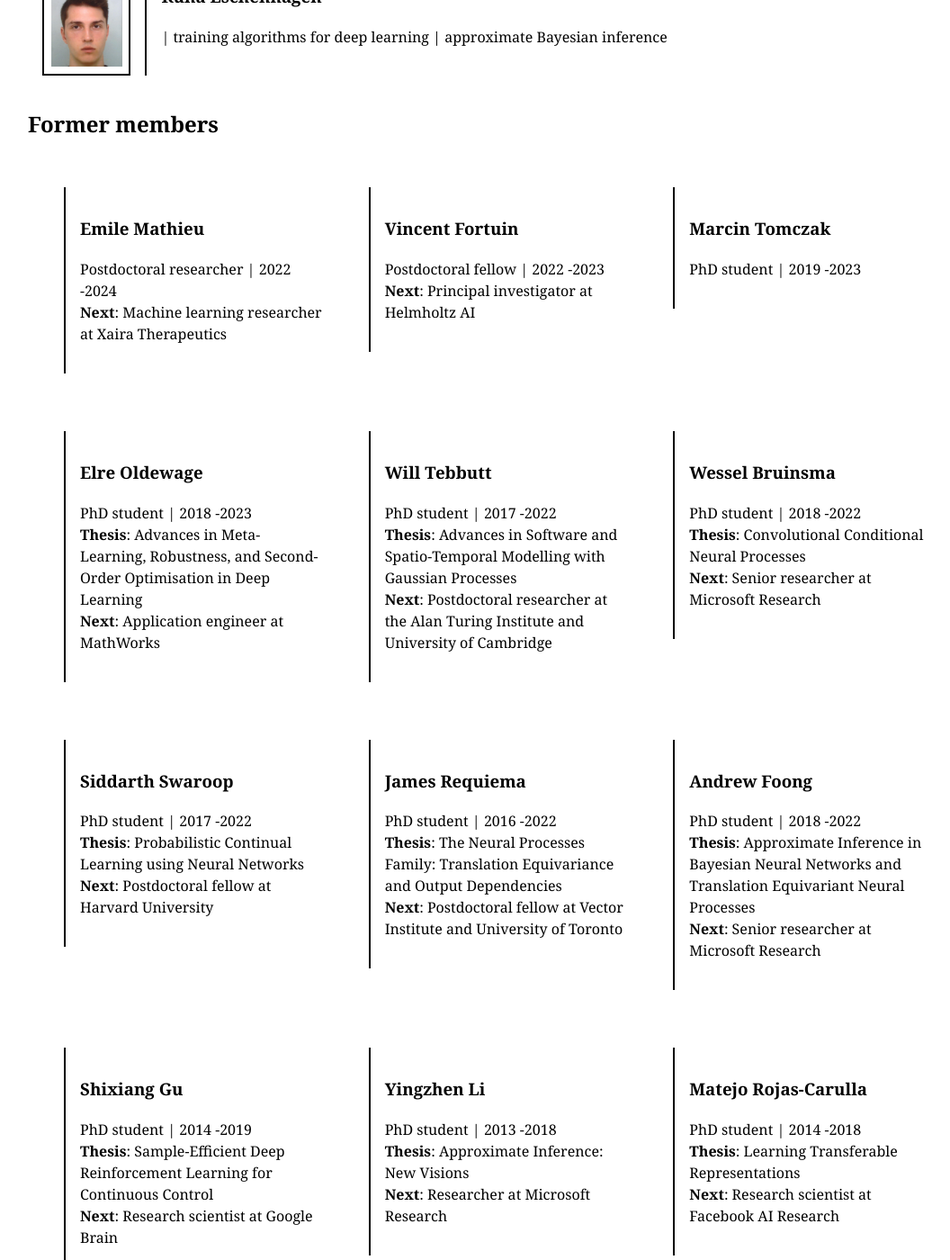
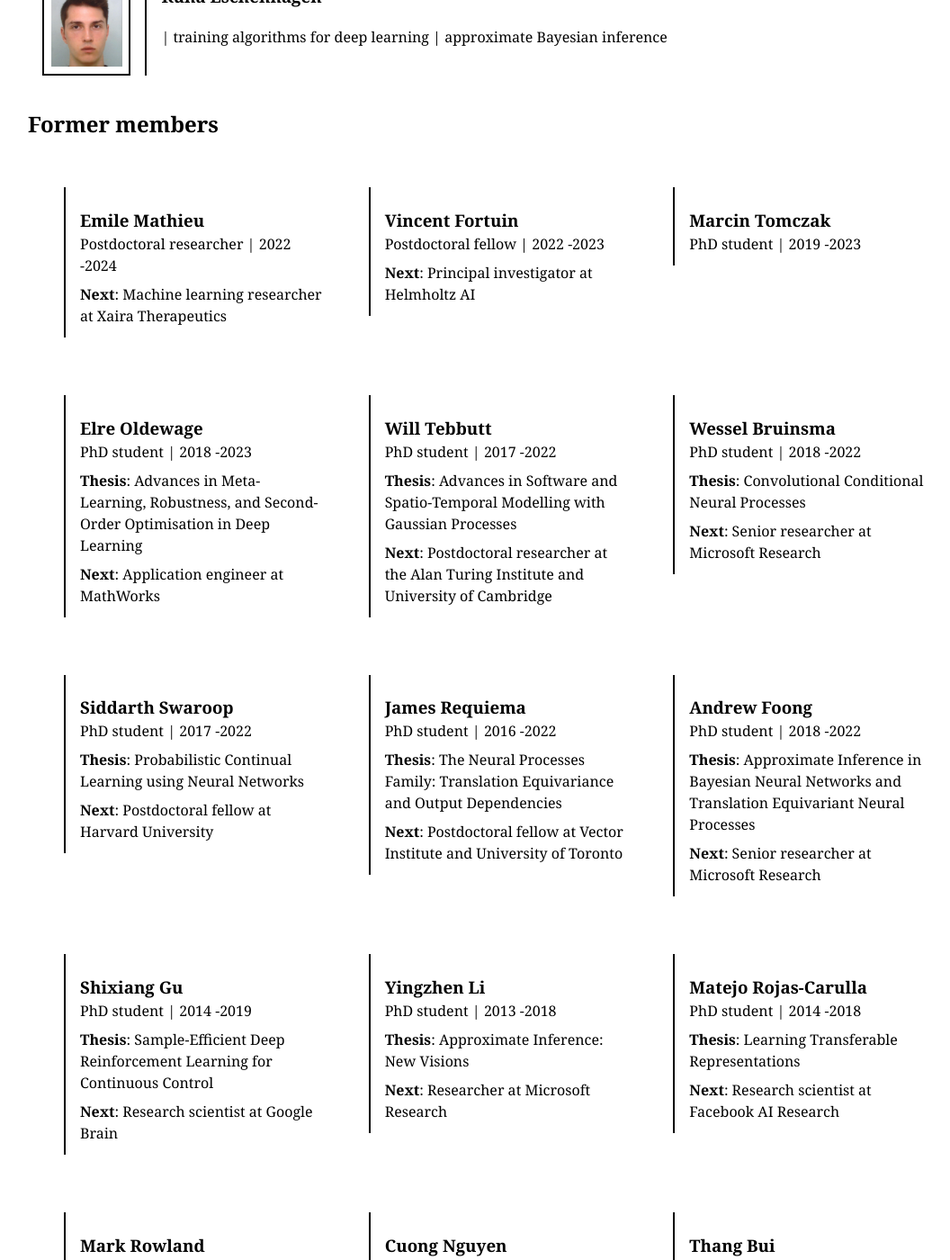
Before and after one commit to rich-turner-group/rich-turner-group.github.io, a Jekyll site: the page built from index.md, in a window 1280 px wide and 1400 px high, scrolled down 4126 px. Shown: the whole window at 90% size, without its empty margins (93-1149 px from the left). Built offline with Jekyll 4.4.1, drawn with Linux system fonts in a browser that asks for light colours; some of the changed text lies outside the part shown.

Commit message:
better paragraph spacing

```diff
--- a/_includes/former_member.html
+++ b/_includes/former_member.html
@@ -1,14 +1,14 @@
 
     <div class="fl w-10 w-third-ns link dim ba bw0 pa3 mv3 mh3 mh0-ns member-box"">
         <!-- <article> -->
-            <div class=" pl3 ml3 bl bw1 bg-white pv4">
+            <div class=" pl3 ml3 bl bw1 bg-white pv1">
                 <a href="{{ post.website }}">
-                <h3 class="mt0"> {{post.name}} </h3>
-                    {% if post.role %} <a> {{ post.role }}</a> {% endif %}
-                    {% if post.start %} <a> | {{ post.start }}</a> {% endif %}
-                    {% if post.end %} <a> -{{ post.end }} </a> {% endif %}
-                {% if post.thesis %} <br><a> <b>Thesis</b>: {{ post.thesis }} </a> {% endif %}
-                {% if post.next_role %}<br> <a> <b>Next</b>: {{ post.next_role }} </a> {% endif %}
+                <h3 class="mb0-ns"> {{post.name}} </h3>
+                {% if post.role %} <p class="mt0-ns mb2-ns"> {{ post.role }} </a>{% endif %}
+                    {% if post.start %} | {{ post.start }} {% endif %}
+                    {% if post.end %} -{{ post.end }} </p> {% endif %}
+                {% if post.thesis %} <p class="mt2-ns mb2-ns"> <b>Thesis</b>: {{ post.thesis }} </p>{% endif %}
+                {% if post.next_role %} <p class="mt2-ns mb2-ns"> <b>Next</b>: {{ post.next_role }} </p> {% endif %}
                 </a>
             </div>
         <!-- </article> -->
```
